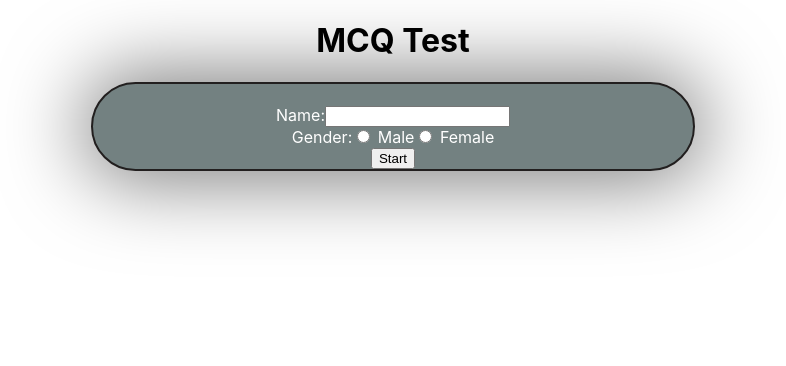
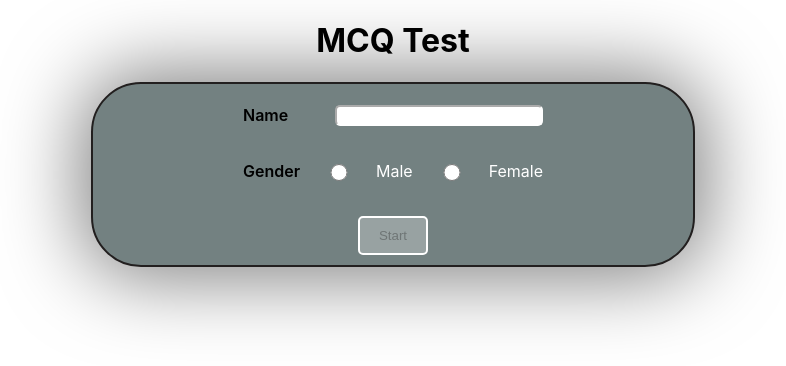
Before and after one commit to kevit-vasanti-vaghela/react-practice-2, a React (Create React App) app: page / in a window 1280 px wide. Shown: the top 366 px of the page, without its empty margins (247-1033 px from the left). Built offline with nearby package versions, Linux system fonts and the light colour scheme.

Commit message:
form is validated

```diff
--- a/src/components/QuestionList.js
+++ b/src/components/QuestionList.js
@@ -1,4 +1,4 @@
-import React, { useContext } from 'react'
+import React, { useContext, useState } from 'react'
 import { Link } from 'react-router-dom'
 import QuestionsContext from '../context/QuestionsContext'
 import PageContent from '../ui/PageContent'
@@ -6,12 +6,28 @@ import classes from './QuestionList.module.css'
 
 const QuestionList = () => {
   const { questions } = useContext(QuestionsContext)
+  const [isVisited, setIsVisited] = useState(true)
+  const questionVisitedHandler = () => {
+    setIsVisited(false)
+  }
   return (
     <PageContent title='Questions'>
       <ul className={classes.list}>
         {
             questions.map(question => (
-               <li className={classes.item} key={question.text}><Link to={question.que_no}>{question.text}</Link></li>
+               <li
+                className={classes.item}
+                key={question.text}
+                style={{color: !isVisited && 'black'}}
+                >
+                  <Link
+                    to={question.que_no}
+                    style={{color: !isVisited && 'black'}}
+                    onClick={questionVisitedHandler}
+                  >
+                      {question.text}
+                  </Link>
+                </li>
             ))
         }
       </ul>
--- a/src/context/questionsContext.js
+++ b/src/context/questionsContext.js
@@ -4,6 +4,7 @@ const QuestionsContext = createContext()
 
 export function QuestionsProvider({ children }) {
     const [clicked, setClicked] = useState(false);
+    const [isActive, setIsActive] = useState(true);
   const [questions, setQuestions] = useState([
     {
     que_no: '1',
@@ -82,10 +83,12 @@ export function QuestionsProvider({ children }) {
     }])
    const [score, setScore] = useState(0);
    const [currentQuestion, setCurrentQuestion] = useState(0);
-   const calculateScore = (isCorrect,number) => {
+
+   const calculateScore = (isCorrect,number,li_idx) => {
         if(isCorrect && !clicked) {
             setClicked(true)
            console.log('NUM',number)
+           console.log('LI',li_idx)
             setScore((prevState) => prevState + 1)
             if(isCorrect && clicked) {
                 setScore(prevState => prevState)
@@ -105,7 +108,8 @@ export function QuestionsProvider({ children }) {
     questions,
     calculateScore,
     resetScore,
-    setClicked
+    setClicked,
+    isActive
    }
 
    return (
--- a/src/pages/CandidateDetails.js
+++ b/src/pages/CandidateDetails.js
@@ -1,29 +1,57 @@
 import React from 'react'
 import { useNavigate } from 'react-router-dom'
 import PageContent from '../ui/PageContent';
+import classes from './CandidateDetails.module.css'
+import {useState } from 'react';
 
 const CandidateDetails = () => {
+  const [name,setName] = useState('')
+  const [gender,setGender] = useState('')
+  // const gender =  useRef();
+  // const [nameIsValid, setNameIsValid] = useState(false)
+  // const [genderIsValid, setGenderIsValid] = useState(false)
+  // const [formIsValid, setFormIsValid] = useState(false)
+
   const navigate = useNavigate();
   const startTestHandler = (e) => {
     navigate('/questions')
+
   }
+
+const nameIsValid = name.trim() !== ''
+const genderIsValid = gender!== ''
+const formIsValid = nameIsValid && genderIsValid;
+const nameInputHandler = (e) => {
+  setName(e.target.value)
+}
+const genderInputHandler1 = (e) => {
+  setGender(e.target.value)
+}
+const genderInputHandler2 = (e) => {
+  setGender(e.target.value)
+}
+
+
+
+
   return (
     <PageContent>
-      <form>
-        <div className='form-control'>
-          <label>Name:</label>
-          <input type="text" />
+      <form  className={classes['candidate-form']}>
+        <div className={classes['form-control']}>
+          <label>Name</label>
+          <input  type="text" onChange={nameInputHandler} value={name}/>
         </div>
-        <div className='form-control'>
-          <label>Gender:</label>
-          <input type="radio" id="gender" name="gender" value="male"/> Male
-          <input type="radio" id="gender" name="gender" value="female"/> Female
+        <div className={classes['form-control']}>
+          <label>Gender</label>
+          <input type="radio" id="gender" name="gender" onChange={genderInputHandler1} value="male" /> Male
+          <input type="radio" id="gender" name="gender" value="female" onChange={genderInputHandler2}/> Female
         </div>
-        <div className='form-action'>
-          <button onClick={startTestHandler}>Start</button>
+        <div className={classes['form-action']}>
+          <button  disabled={!formIsValid} onClick={startTestHandler}>Start</button>
         </div>
 
       </form>
+      {console.log(name.current)}
     </PageContent>
   )
 }
--- /dev/null
+++ b/src/pages/CandidateDetails.module.css
@@ -0,0 +1,46 @@
+.candidate-form {
+    width:300px ;
+    height: 150px;
+    display: flex;
+    flex-direction: column;
+    justify-content: space-between;
+    align-items: center;
+    margin: 10px auto;
+}
+ .form-control {
+    width: 300px;
+    display: flex;
+    flex-direction: row;
+    justify-content: space-between;
+ }
+
+ .form-control label {
+    color: black;
+    font-weight: 600;
+ }
+
+ .form-control input {
+    width: 200px;
+    border-radius: 5px;
+    border-color: white;
+
+ }
+
+ .form-control input:focus {
+    outline: none;
+ }
+  .form-action {
+    width: 300px;
+  }
+
+  .form-action button {
+    width: 70px;
+    padding: 10px;
+    border-radius: 5px;
+    border: 2px solid white;
+  }
+
+  .form-action button:hover {
+   background-color: #ccc;
+    border: 2px solid rgb(83, 80, 80);
+  }
--- a/src/pages/EachQuestion.js
+++ b/src/pages/EachQuestion.js
@@ -23,6 +23,9 @@ const EachQuestion = () => {
     //     }
     //     navigate(`/questions/${+id+1}`)
     // }
+    let highlightedStyles = {
+
+    }
 
   return (
     <PageContent>
@@ -32,9 +35,9 @@ const EachQuestion = () => {
        {
         questions[id-1].options.map((op,idx) => (
             <li
-              className={!isActive ? classes.item : classes.active}
+              className={classes.item}
               key={idx}
-              onClick={() => calculateScore(op.isCorrect, op.op_no)}>{op.text}</li>
+              onClick={() => calculateScore(op.isCorrect, op.op_no,idx)}>{op.text}</li>
         ))
        }
       </ul>
--- a/src/pages/EachQuestion.module.css
+++ b/src/pages/EachQuestion.module.css
@@ -17,20 +17,25 @@
     border-radius: 10px;
     background-color: #757171;
  }
- .active {
-    text-align: left;
-    color: white;
-    width: 500px;
-    text-decoration: solid;
-    list-style-type: none;
-    border: 1px solid #585454;
-    padding: 10px;
-    border-radius: 10px;
-    background-color: #1a1818;
+ /* .item:active, */
+ .item.active,
+ .item:active{
+    /* text-align: left; */
+    color: rgb(15, 14, 14);
+    /* width: 500px; */
+    /* text-decoration: solid; */
+    /* list-style-type: none; */
+    /* border: 1px solid #585454; */
+    /* padding: 10px; */
+    /* border-radius: 10px; */
+    background-color: #faf7f7;
  }
+
   .item:hover,
-  .item:focus {
+  .item:focus
+   {
     background-color: #3b3939;
+    transform: scale(1.02);
   }
    .buttonDiv {
     display: flex;
--- a/src/pages/Report.js
+++ b/src/pages/Report.js
@@ -8,7 +8,7 @@ const Report = () => {
 
   return (
     <PageContent>
-      {score === 5 ? 'Congratualtions' : 'Try Again'}
+      {score === 5 ? <h3 style={{color:'#555'}}>Congratulations</h3> : <h3 style={{color:'#555'}}>Try Again</h3>}
       <h1>Result : {score} out of 5</h1>
       <Link to='/' onClick={resetScore}>Go Back to Home</Link>
     </PageContent>
--- a/src/ui/PageContent.module.css
+++ b/src/ui/PageContent.module.css
@@ -2,7 +2,7 @@
     text-align: center;
     width: 600px;
     background-color: rgb(115, 129, 129);
-    margin: 0 auto;
+    margin: 0px auto;
     border: 2px solid rgb(34, 31, 31);
     border-radius: 50px;
     box-shadow: .5px .5px 80px 10px rgba(0, 0, 0.5, 0.5)  ;
```
